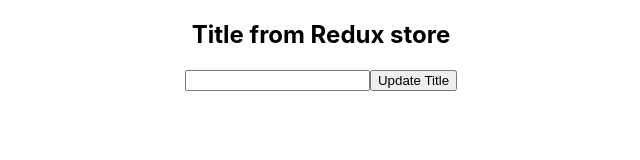
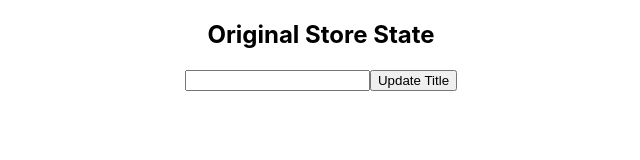
Before and after one commit to stevekutz/redux_exp1, a React (Create React App) app in the folder app/: page / in a window 1280 px wide. Shown: the top 160 px of the page, without its empty margins (319-959 px from the left). Built offline with nearby package versions, Linux system fonts and the light colour scheme.

Commit message:
added reducer documentation with combineReducers() usage

```diff
--- a/app/src/components/Title.js
+++ b/app/src/components/Title.js
@@ -40,7 +40,8 @@
 // 1) Don't FORGET this first
 const mapStateToProps = state => {
     return {
-        title: state.title
+        //title: state.title   BEFORE Combine Reducers
+        title: state.titleReducer.title   // AFTER Combine Reducers
     };
 };
 
--- a/app/src/index.js
+++ b/app/src/index.js
@@ -7,7 +7,9 @@
 import {createStore} from 'redux';
 import {Provider} from 'react-redux';
 
-import rootReducer from './reducers/reducer';
+//import rootReducer from './reducers/titleReducer';
+// import rootReducer from './reducers/index';
+import rootReducer from './reducers'
 
 //
 
--- /dev/null
+++ b/app/src/reducers/index.js
@@ -0,0 +1,7 @@
+import {combineReducers} from 'redux';
+
+import titleReducer from './titleReducer';
+
+export default combineReducers({
+    titleReducer
+});
--- a/app/src/reducers/reducer.js
+++ b/app/src/reducers/titleReducer.js
@@ -1,10 +1,10 @@
 import {UPDATE_TITLE} from '../actions/actions';
 
 const initialState = {
-    title: 'Title from Redux store'
+    title: 'Original Store State'
 };
 
-function reducer (state = initialState, action) {
+function titleReducer (state = initialState, action) {
     switch (action.type) {
         case UPDATE_TITLE:
             return {
@@ -15,4 +15,4 @@
     }
 }
 
-export default reducer;
+export default titleReducer;
```
Also changed, not shown: 1 other file (tests, documents, lock files or other folders).
